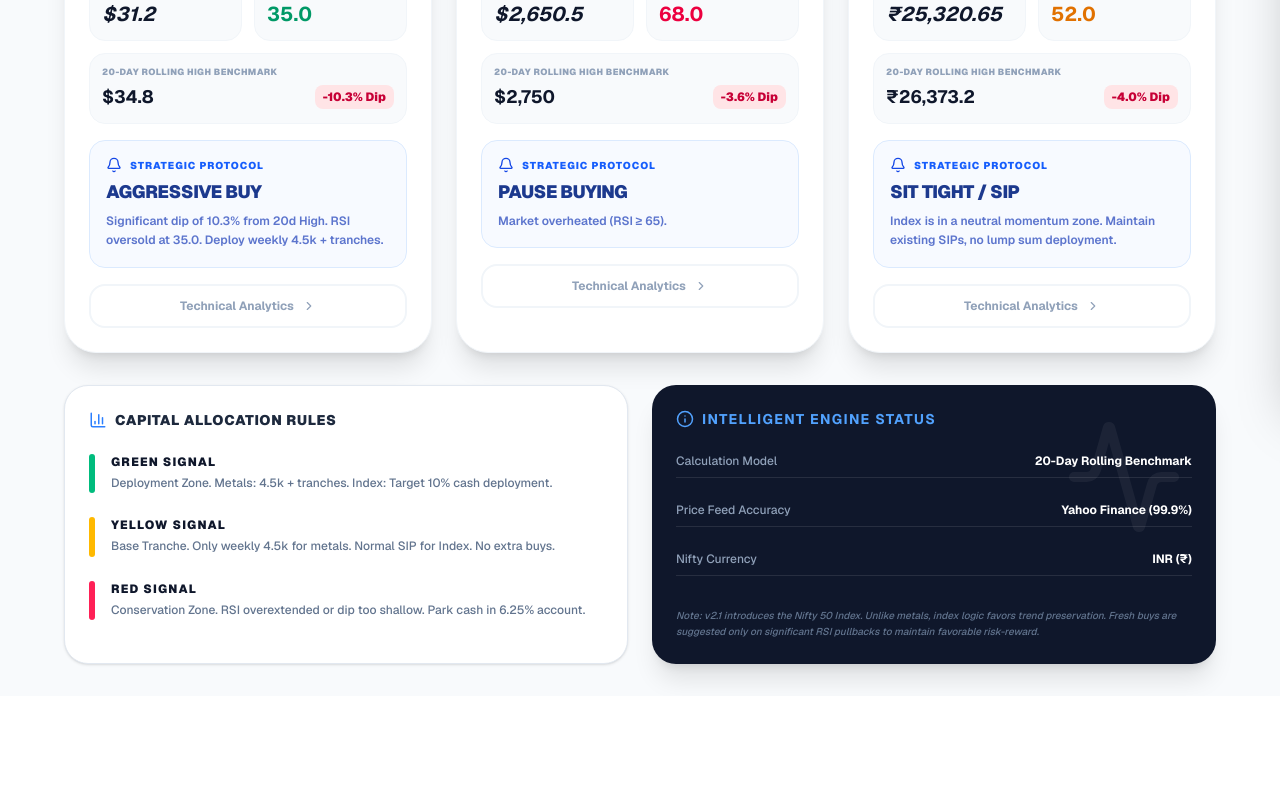
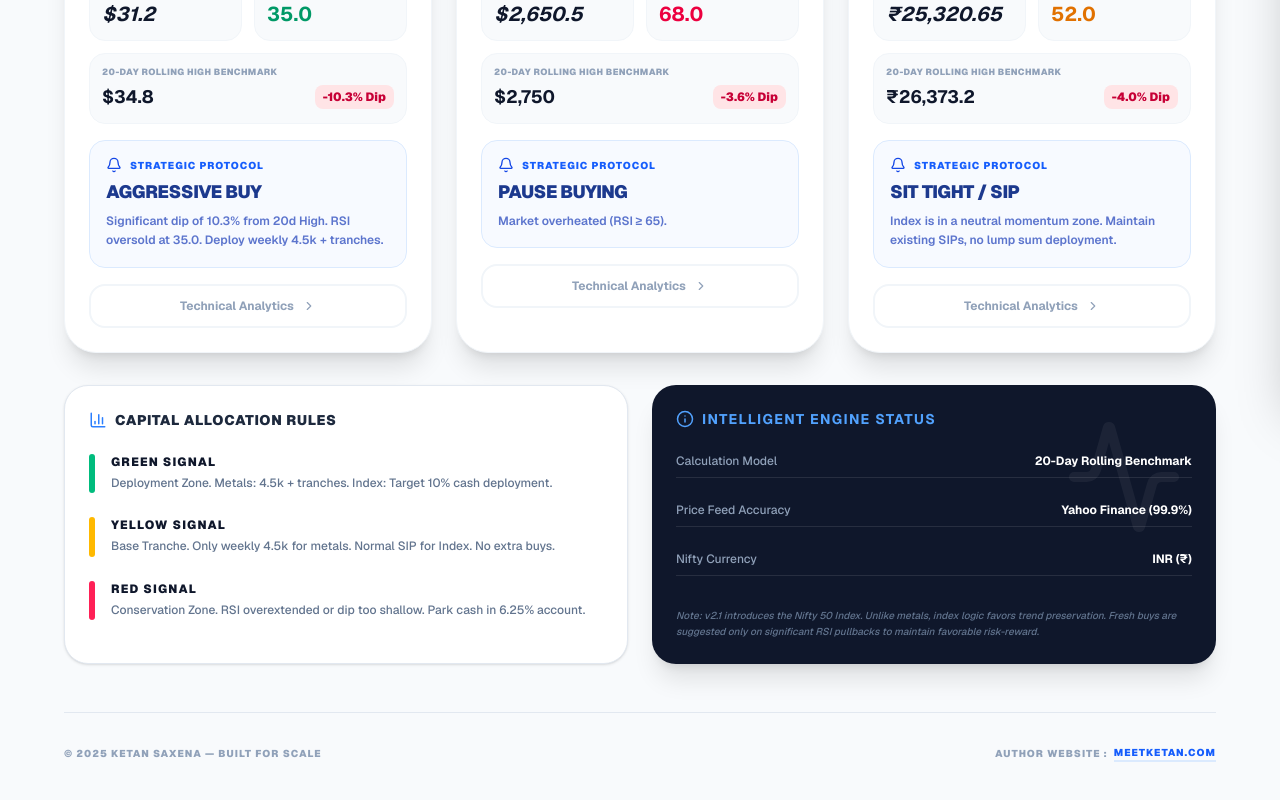
Before and after one commit to ketanSaxena/metalsniperapp, a Next.js app: page / in a window 1280 px wide. Shown: the part 398-1198 px from the top of the page. Before the commit the page ends 1094 px from the top, so only its background shows below. Built offline with nearby package versions, Linux system fonts and the light colour scheme; no server answers.

Commit message:
Add Footer link

```diff
--- a/app/page.tsx
+++ b/app/page.tsx
@@ -142,7 +142,7 @@ export default function App() {
   }, []);
 
   return (
-    <div className="min-h-screen bg-slate-50 text-slate-900 font-sans p-4 md:p-8">
+    <div className="min-h-screen bg-slate-50 text-slate-900 font-sans p-4 md:p-8 flex flex-col">
       {/* Side Drawer Backdrop */}
       {isDrawerOpen && (
         <div
@@ -278,7 +278,7 @@ export default function App() {
         </div>
       </div>
 
-      <header className="max-w-6xl mx-auto flex flex-col md:flex-row md:items-center justify-between gap-4 mb-8">
+      <header className="max-w-6xl mx-auto w-full flex flex-col md:flex-row md:items-center justify-between gap-4 mb-8">
         <div>
           <div className="flex items-center gap-2 mb-1">
             <div className="bg-blue-600 p-1.5 rounded-lg text-white shadow-lg shadow-blue-200">
@@ -311,7 +311,7 @@ export default function App() {
         </div>
       </header>
 
-      <main className="max-w-6xl mx-auto">
+      <main className="max-w-6xl mx-auto w-full flex-grow">
         {error && (
           <div className="bg-amber-50 border border-amber-200 text-amber-800 p-4 rounded-2xl text-xs font-medium flex items-center gap-2 mb-6">
             <Info size={16} /> {error}
@@ -392,7 +392,7 @@ export default function App() {
           ))}
         </div>
 
-        <section className="grid grid-cols-1 lg:grid-cols-2 gap-6">
+        <section className="grid grid-cols-1 lg:grid-cols-2 gap-6 mb-12">
           <div className="bg-white rounded-3xl border border-slate-200 p-6 shadow-sm">
             <h3 className="font-black text-slate-800 flex items-center gap-2 mb-6 text-sm uppercase tracking-wider">
               <BarChart3 size={18} className="text-blue-500" /> Capital Allocation Rules
@@ -444,6 +444,27 @@ export default function App() {
           </div>
         </section>
       </main>
+
+      <footer className="max-w-6xl mx-auto w-full pt-8 pb-12 mt-auto border-t border-slate-200">
+        <div className="flex flex-col md:flex-row justify-between items-center gap-4">
+          <div className="text-center md:text-left">
+            <p className="text-[10px] font-black tracking-widest text-slate-400 uppercase">
+              © 2025 KETAN SAXENA — BUILT FOR SCALE
+            </p>
+          </div>
+          <div className="flex items-center gap-1.5 group">
+            <span className="text-[10px] font-black text-slate-400 uppercase tracking-widest">Author Website :</span>
+            <a
+              href="https://meetketan.com"
+              target="_blank"
+              rel="noopener noreferrer"
+              className="text-[10px] font-black text-blue-600 hover:text-blue-700 transition-colors uppercase tracking-widest border-b-2 border-blue-100 group-hover:border-blue-600"
+            >
+              meetketan.com
+            </a>
+          </div>
+        </div>
+      </footer>
     </div>
   );
 }
```
